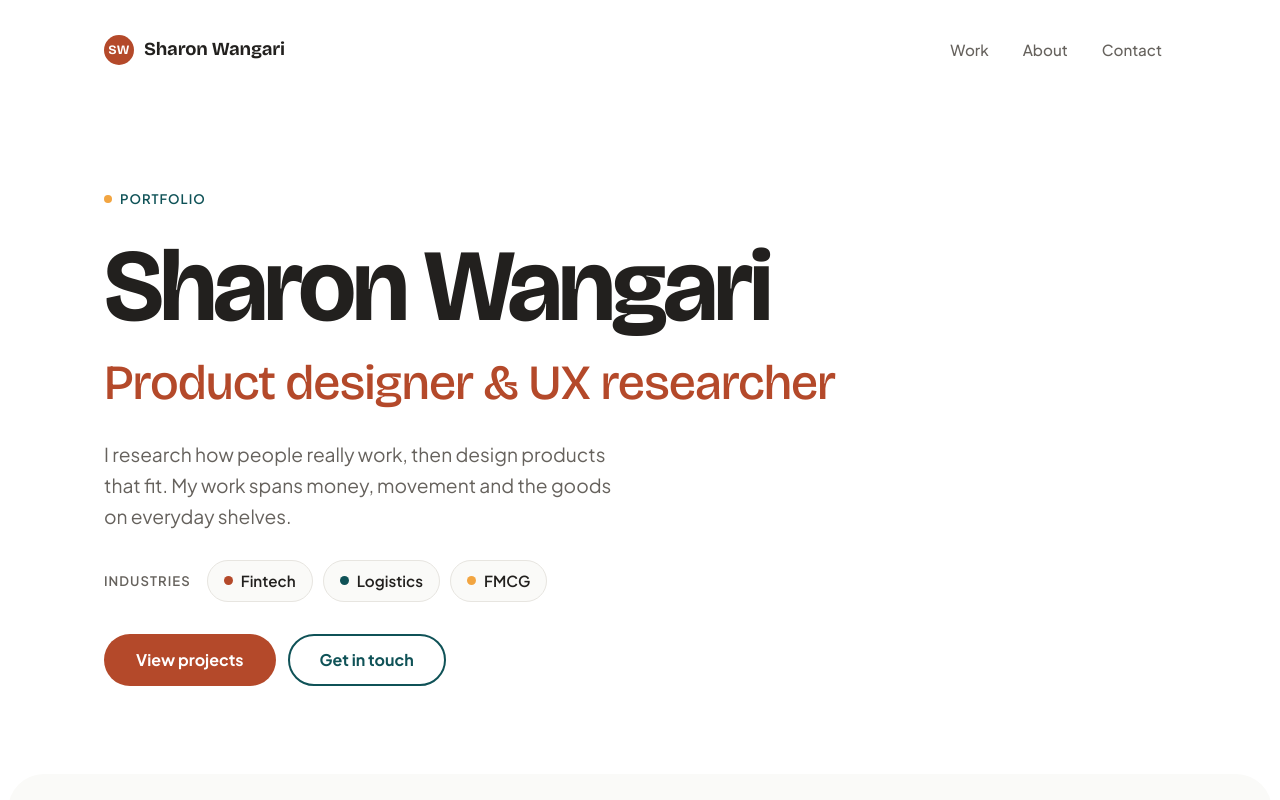
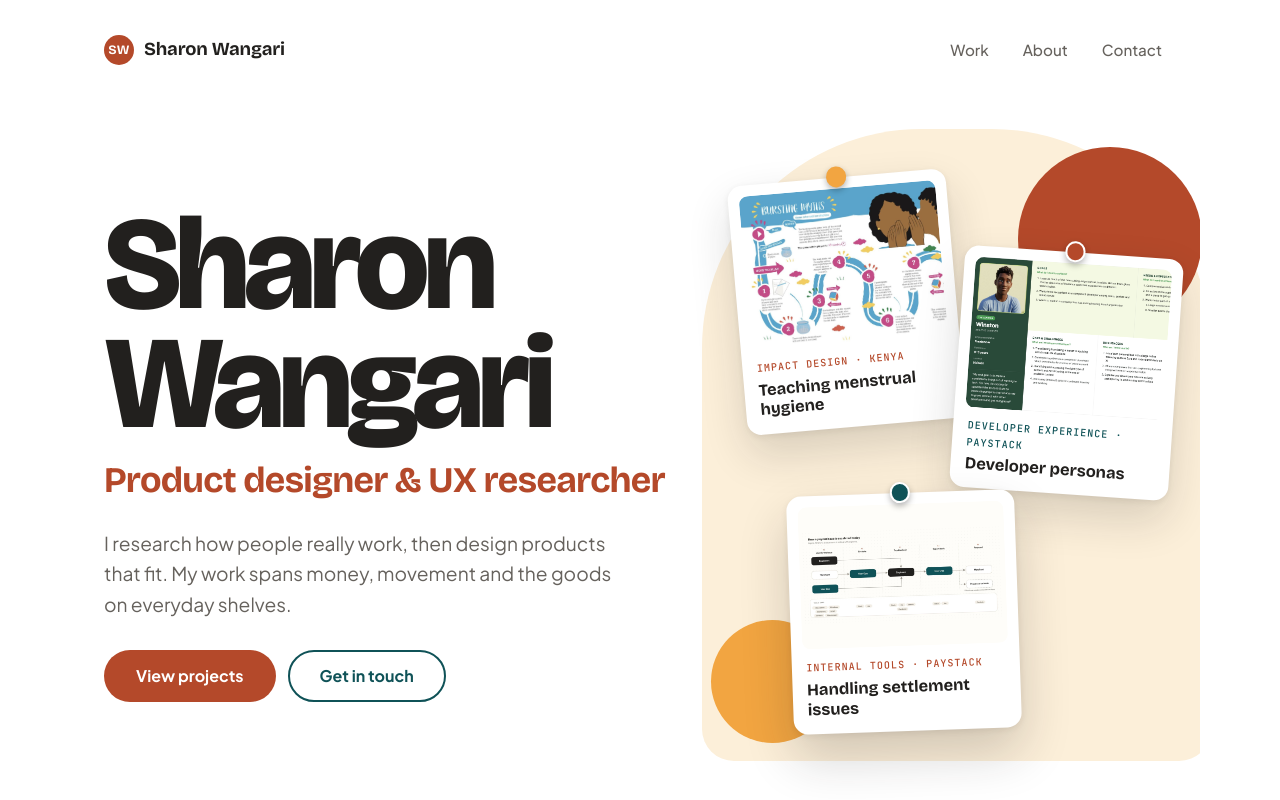
Before and after one commit to elijahmbaru/sharon_portfolio, a plain HTML site: page index.html in a window 1280 px wide. Shown: the top 800 px of the page. Drawn offline with nearby package versions, Linux system fonts and the light colour scheme.

Commit message:
Update portfolio website

```diff
--- a/index.html
+++ b/index.html
@@ -4,10 +4,11 @@
 <meta charset="utf-8">
 <meta name="viewport" content="width=device-width, initial-scale=1, viewport-fit=cover">
 <title>Sharon Wangari</title>
+<link rel="icon" type="image/png" href="/favicon.png">
 <meta name="description" content="Sharon Wangari, product designer and UX researcher working across fintech, logistics and FMCG.">
 <link rel="preconnect" href="https://fonts.googleapis.com">
 <link rel="preconnect" href="https://fonts.gstatic.com" crossorigin>
-<link rel="stylesheet" href="https://fonts.googleapis.com/css2?family=Bricolage+Grotesque:opsz,wght@12..96,500;12..96,700&family=JetBrains+Mono:wght@400;500&family=Newsreader:opsz,wght@6..72,400&family=Plus+Jakarta+Sans:wght@400;500;600;700&display=swap">
+<link rel="stylesheet" href="https://fonts.googleapis.com/css2?family=Bricolage+Grotesque:opsz,wght@12..96,500;12..96,700;12..96,800&family=JetBrains+Mono:wght@400;500&family=Newsreader:opsz,wght@6..72,400&family=Plus+Jakarta+Sans:wght@400;500;600;700&display=swap">
 <style>
 /* Layout: one centred column; a warm hero with industry pills, then a staggered two-column work section on an off-white band. */
 :root {
@@ -30,6 +31,7 @@
   --accent: var(--sunrise);
   --accent-fg: #22201E;
   --slot: var(--white);
+  --arch: #FCEFD9;
   --pb-bg: var(--teal); --pb-fg: #FFFFFF; --pb-muted: rgba(255,255,255,.78); --pb-line: rgba(255,255,255,.2);
 
   --display: "Bricolage Grotesque", "Plus Jakarta Sans", system-ui, sans-serif;
@@ -45,13 +47,13 @@
   :root:not([data-theme="light"]) {
     --bg: #1A1918; --surface: #22201E; --fg: #FAFAF8; --muted: #AEABA6; --line: #3A3835;
     --primary: #D0603E; --primary-fg: #1A1918; --secondary: #4FA3A8; --secondary-fg: #1A1918;
-    --accent: #F2A541; --accent-fg: #22201E; --slot: #1E1D1B; --pb-bg: #12393C; color-scheme: dark;
+    --accent: #F2A541; --accent-fg: #22201E; --slot: #1E1D1B; --arch: #2C2723; --pb-bg: #12393C; color-scheme: dark;
   }
 }
 :root[data-theme="dark"] {
   --bg: #1A1918; --surface: #22201E; --fg: #FAFAF8; --muted: #AEABA6; --line: #3A3835;
   --primary: #D0603E; --primary-fg: #1A1918; --secondary: #4FA3A8; --secondary-fg: #1A1918;
-  --accent: #F2A541; --accent-fg: #22201E; --slot: #1E1D1B; --pb-bg: #12393C; color-scheme: dark;
+  --accent: #F2A541; --accent-fg: #22201E; --slot: #1E1D1B; --arch: #2C2723; --pb-bg: #12393C; color-scheme: dark;
 }
 
 * { box-sizing: border-box; }
@@ -81,15 +83,41 @@ a { color: inherit; }
 @media (max-width: 560px) { .nav ul li:not(:last-child) { display: none; } }
 
 /* Hero */
-.hero { padding-block: clamp(40px, 8vw, 96px) clamp(48px, 8vw, 88px); display: grid; gap: 28px; }
+.hero { padding-block: clamp(32px, 6vw, 72px) clamp(56px, 8vw, 96px); display: grid; gap: 56px; align-items: center; overflow-x: clip; }
+.hero-text { display: grid; gap: 26px; min-width: 0; }
+@media (min-width: 900px) { .hero { grid-template-columns: minmax(0, 1.15fr) minmax(0, 0.85fr); gap: 40px; } }
 .eyebrow { display: inline-flex; align-items: center; gap: 8px; font-size: 0.82rem; font-weight: 600; letter-spacing: 0.08em; text-transform: uppercase; color: var(--secondary); }
 .eyebrow::before { content: ""; width: 8px; height: 8px; border-radius: 50%; background: var(--accent); }
 h1 {
   font-family: var(--display); font-weight: 700; margin: 0;
-  font-size: clamp(2.8rem, 9vw, 6.4rem); line-height: 0.98; letter-spacing: -0.035em;
-  text-wrap: balance;
+  font-size: clamp(3.4rem, 11vw, 8.25rem); font-weight: 800; line-height: 0.9; letter-spacing: -0.045em;
 }
-h1 .role { display: block; color: var(--primary); font-weight: 500; font-size: 0.48em; letter-spacing: -0.02em; line-height: 1.15; margin-top: 0.35em; }
+h1 .name { display: block; }
+h1 .role { display: block; color: var(--primary); font-weight: 700; font-size: clamp(1.6rem, 4.2vw, 2.25rem); letter-spacing: -0.02em; line-height: 1.12; margin-top: 0.5em; }
+
+/* Hero pin-board: three captioned, pinned cards */
+.board { position: relative; width: min(100%, 480px); aspect-ratio: 100 / 132; margin-inline: auto; container-type: inline-size; }
+.board .arch { position: absolute; left: -8cqw; right: -8cqw; top: -8cqw; bottom: -4cqw; border-radius: 50cqw 50cqw 32px 32px; background: var(--arch); }
+.board .dot { position: absolute; border-radius: 50%; }
+.board .dot.t { width: 42cqw; aspect-ratio: 1; left: 64cqw; top: -4cqw; background: var(--terracotta); }
+.board .dot.s { width: 28cqw; aspect-ratio: 1; left: -6cqw; top: 104cqw; background: var(--sunrise); }
+.card { position: absolute; margin: 0; padding: 2.5cqw 2.5cqw 3.3cqw; border-radius: 3.3cqw; background: #FFFFFF; color: #22201E; text-decoration: none; box-shadow: 0 20px 44px rgba(34,32,30,.16), 0 2px 6px rgba(34,32,30,.08); transition: transform .3s ease; }
+.card img { display: block; width: 100%; object-fit: cover; border-radius: 2cqw; background: #fff; }
+.card .k { display: block; margin: 2.5cqw 0.8cqw 0; font-family: var(--mono); font-weight: 500; font-size: max(9px, 2.3cqw); letter-spacing: 0.1em; color: var(--terracotta); }
+.card.c2 .k { color: var(--teal); }
+.card .n { display: block; margin: 0.8cqw 0.8cqw 0; font-family: var(--display); font-weight: 700; font-size: max(13px, 3.75cqw); line-height: 1.2; }
+.card .pin { position: absolute; width: 4.6cqw; aspect-ratio: 1; border-radius: 50%; left: 50%; top: -2.4cqw; margin-left: -2.3cqw; border: 2px solid #FFFFFF; box-shadow: 0 3px 6px rgba(0,0,0,.3); }
+.card.c1 { width: 50cqw; left: 0; top: 3cqw; transform: rotate(-5deg); }
+.card.c1 img { aspect-ratio: 256 / 200; }
+.card.c1 .pin { background: var(--sunrise); border: 0; }
+.card.c2 { width: 50cqw; left: 50cqw; top: 20cqw; transform: rotate(4deg); }
+.card.c2 img { aspect-ratio: 236 / 180; }
+.card.c2 .pin { background: var(--terracotta); }
+.card.c3 { width: 52cqw; left: 12cqw; top: 75cqw; transform: rotate(-2deg); box-shadow: 0 24px 50px rgba(34,32,30,.2), 0 2px 6px rgba(34,32,30,.08); }
+.card.c3 img { aspect-ratio: 246 / 170; }
+.card.c3 .pin { background: var(--teal); }
+@media (hover: hover) { .card:hover { transform: rotate(0deg) translateY(-6px); z-index: 2; } }
+@media (prefers-reduced-motion: reduce) { .card, .btn { transition: none; } }
 .lede { max-width: 38ch; margin: 0; font-size: clamp(1.05rem, 2vw, 1.2rem); color: var(--muted); }
 
 .industries { display: flex; flex-wrap: wrap; align-items: center; gap: 10px; }
@@ -206,7 +234,6 @@ footer .wrap { border-top: 1px solid var(--line); padding-block: 28px 36px; disp
 .t-hero .hc img:nth-child(2) { width: 50%; aspect-ratio: 1; right: 0; bottom: 0; transform: rotate(6deg); }
 @media (hover: hover) { .tile.t-hero:hover .hc img:nth-child(1) { transform: rotate(-3deg) translateY(-4px); } .tile.t-hero:hover .hc img:nth-child(2) { transform: rotate(4deg) translateY(-4px); } }
 </style>
-<link rel="icon" type="image/png" href="/favicon.png">
 </head>
 <body>
 <header class="wrap">
@@ -222,19 +249,49 @@ footer .wrap { border-top: 1px solid var(--line); padding-block: 28px 36px; disp
 
 <main id="top">
   <section class="wrap hero" id="about">
-    <span class="eyebrow">Portfolio</span>
-    <h1>Sharon Wangari<span class="role">Product designer &amp; UX researcher</span></h1>
+    <div class="hero-text">
+    <h1><span class="name">Sharon Wangari</span><span class="role">Product designer &amp; UX researcher</span></h1>
     <p class="lede">I research how people really work, then design products that fit. My work spans money, movement and the goods on everyday shelves.</p>
-    <div class="industries" aria-label="Industries">
-      <span class="label">Industries</span>
-      <span class="pill-tag fin"><i aria-hidden="true"></i>Fintech</span>
-      <span class="pill-tag log"><i aria-hidden="true"></i>Logistics</span>
-      <span class="pill-tag fmcg"><i aria-hidden="true"></i>FMCG</span>
-    </div>
     <div class="actions">
       <a class="btn btn-primary" href="#work">View projects</a>
       <a class="btn btn-outline" href="mailto:sharonwangari.w@gmail.com?subject=Hello%20Sharon">Get in touch</a>
     </div>
+    </div>
+    <div class="board">
+      <span class="arch" aria-hidden="true"></span>
+      <span class="dot t" aria-hidden="true"></span>
+      <span class="dot s" aria-hidden="true"></span>
+      <a class="card c1" href="paystack-settlements.html"><span class="pin" aria-hidden="true"></span><img src="img/ps-hero-payout.jpg" style="object-position:center" alt="How a payout issue is escalated today"><span class="k">INTERNAL TOOLS · PAYSTACK</span><span class="n">Handling settlement issues</span></a>
+      <a class="card c2" href="devrel-research.html"><span class="pin" aria-hidden="true"></span><img src="img/dr-learner.jpg" style="object-position:left center" alt="Developer persona card for the Learner"><span class="k">DEVELOPER EXPERIENCE · PAYSTACK</span><span class="n">Developer personas</span></a>
+      <a class="card c3" href="sendy-supply.html"><span class="pin" aria-hidden="true"></span><img src="img/hero-sendy-chart.jpg" style="object-position:center top" alt="Sendy Supply seller dashboard comparing sales with competitors"><span class="k">LOGISTICS · SENDY SUPPLY</span><span class="n">The seller experience</span></a>
+    </div>
+    <script>
+    /* Pick three case-study cards at random on each visit, avoiding the ones shown last time. */
+    (function () {
+      var pool = [
+        ["paystack-settlements.html", "ps-hero-payout.jpg", "center", "How a payout issue is escalated today", "INTERNAL TOOLS · PAYSTACK", "Handling settlement issues"],
+        ["devrel-research.html", "dr-learner.jpg", "left center", "Developer persona card for the Learner", "DEVELOPER EXPERIENCE · PAYSTACK", "Developer personas"],
+        ["sendy-supply.html", "hero-sendy-chart.jpg", "center top", "Sendy Supply seller dashboard comparing sales with competitors", "LOGISTICS · SENDY SUPPLY", "The seller experience"],
+        ["chargebacks-dart.html", "hero-dart-flow.jpg", "12% center", "How responses reach the bank through DART, by email, the ISW portal or Zendesk", "CHARGEBACKS · PAYSTACK", "Building DART"],
+        ["paypal-checkout.html", "pp-hero-enabled.jpg", "center", "PayPal re-enabled confirmation on Paystack", "PAYMENTS · PAYSTACK × PAYPAL", "PayPal on checkout"],
+        ["mhm-kenya.html", "mhm-hero-game.jpg", "center", "The Bursting Myths game guide", "IMPACT DESIGN · KENYA", "Teaching menstrual hygiene"],
+        ["agri-finance.html", "nmb-season.jpg", "62% center", "Seasonal calendar of farmer income and expenses across the year", "DIGITAL FINANCE · TANZANIA", "Agribusiness finance roadmap"]
+      ];
+      var key = "sw-hero-last", last = [];
+      try { last = JSON.parse(localStorage.getItem(key) || "[]"); } catch (e) {}
+      for (var i = pool.length - 1; i > 0; i--) { var j = Math.floor(Math.random() * (i + 1)), t = pool[i]; pool[i] = pool[j]; pool[j] = t; }
+      pool.sort(function (a, b) { return (last.indexOf(a[0]) > -1) - (last.indexOf(b[0]) > -1); });
+      var cards = document.querySelectorAll(".board .card"), shown = [];
+      for (var c = 0; c < cards.length && c < pool.length; c++) {
+        var d = pool[c], el = cards[c], img = el.querySelector("img");
+        el.href = d[0]; img.src = "img/" + d[1];
+        if (d[2] === "contain") { img.style.objectFit = "contain"; img.style.background = "#FEFDF9"; } else { img.style.objectPosition = d[2]; } img.alt = d[3];
+        el.querySelector(".k").textContent = d[4]; el.querySelector(".n").textContent = d[5];
+        shown.push(d[0]);
+      }
+      try { localStorage.setItem(key, JSON.stringify(shown)); } catch (e) {}
+    })();
+    </script>
   </section>
 
   <section class="projects" id="work" aria-labelledby="work-title">
@@ -266,7 +323,7 @@ footer .wrap { border-top: 1px solid var(--line); padding-block: 28px 36px; disp
         <a class="tile t-6 t-hero fit" href="watchtower-navigation.html" style="--o:8">
           <div class="tile-img" style="background:#B4492A"><div class="hc" role="img" aria-label="Watchtower Collections menu flows and the typed search dropdown"><img src="img/wt-hero-nav.jpg" alt=""><img src="img/wt-hero-search.jpg" alt=""></div></div>
           <p class="tile-meta">Paystack · Fintech · Internal tools</p>
-          <h3><span>Redesigning Watchtower’s navigation</span></h3>
+          <h3><span>Redesigning an internal tool’s navigation for scale</span></h3>
           <p>Grouping an overflowing admin nav into mega menus that scale as new modules are added.</p>
         </a>
         <a class="tile t-3 t-hero" href="zambia-vsla.html" style="--o:9">
```
Also changed, not shown: agri-finance.html (+1 -1 lines), watchtower-navigation.html (+1 -1 lines), img/hero-dart-flow.jpg (added), img/hero-sendy-chart.jpg (added).
